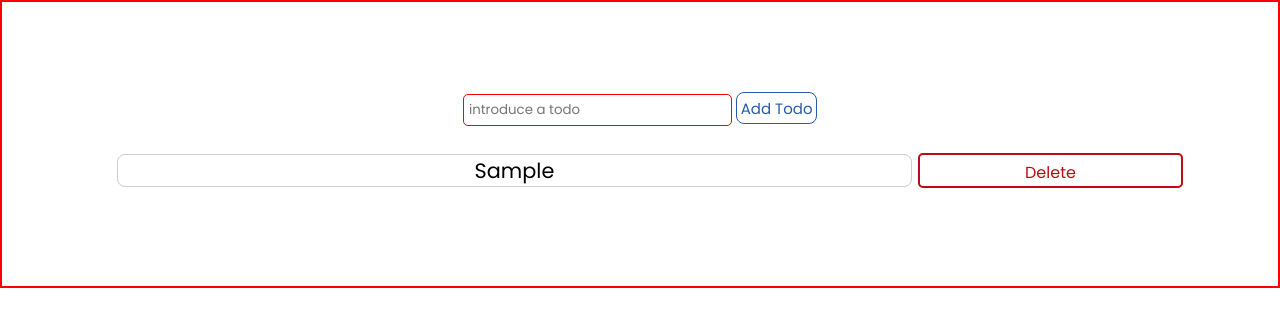
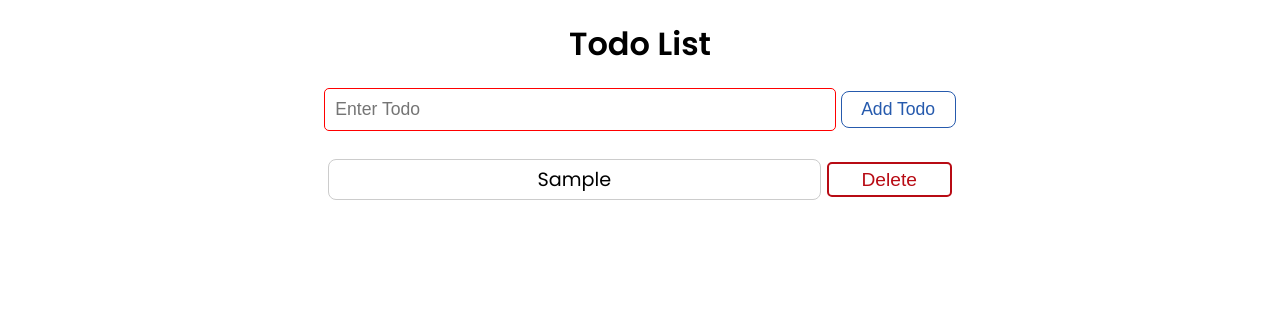
Before and after one commit to JuanGiacobbe/Test, a plain HTML site: page index.html in a window 1280 px wide. Both pictures are taken after typing "Sample" into the empty fields and a click on the input "add todo". Drawn offline with Linux system fonts and the light colour scheme.

Commit message:
improved styles

```diff
--- a/index.html
+++ b/index.html
@@ -11,8 +11,9 @@
 </head>
 <body>
     <div class="main">
+        <h1 class="title">todo list</h1>
         <form class="form">
-            <input type="text" class="todo" placeholder="introduce a todo">
+            <input type="text" class="todo" placeholder="enter todo">
             <input type="submit" value="add todo" class="add-btn">
         </form>
 
--- a/styles.css
+++ b/styles.css
@@ -1,10 +1,12 @@
 @import url('https://fonts.googleapis.com/css2?family=Poppins:wght@300;400;500;600;700&display=swap');
+
+
+/* GENERAL STYLES */
 
 *{
     margin: 0;
     padding: 0;
     box-sizing: border-box;
-    font-family: 'Poppins', sans-serif;
 }
 
 li{
@@ -12,33 +14,48 @@ li{
 }
 
 .main{
+    font-family: 'Poppins', sans-serif;
     display: flex;
-    justify-content: center;
     align-items: center;
     flex-direction: column;
-    padding: 90px;
-    border: 2px solid red;
+    height: 100vh;
+    padding: 20px;
+    background-color: #fff;
 }
+
+.title {
+    text-transform: capitalize;
+    font-size: 2rem;
+    font-weight: 600;
+    margin-bottom: 20px;
+}
+
 
 .todo{
     border-radius: 5px;
     border: 1px solid red;
-    padding: 5px;
+    padding: 10px;
+    width: 40vw;
+    font-size: 1.1rem;
+}
+.todo::placeholder {
+    font-size: 1.1rem;
+    text-transform: capitalize;
 }
 
 .add-btn{
-    padding: 3.5px;
+    width: 9vw;
+    padding: 7px;
     border-radius: 8px;
     border: 1.5px solid #265aad;
     background-color: #fff;
     color: #265aad;
-    font-size: 15px;
+    font-size: 1.1rem;
     cursor: pointer;
     text-transform: capitalize;
     transition: all .3s ease;
 }
 .add-btn:hover{
-    border: 1.5px solid #fff;
     background-color: #265aad;
     color: #fff;
 }
@@ -46,23 +63,23 @@ li{
 .list{
     text-align: center;
     margin-top: 20px;
-    width: 100%;
+    width: 50vw;
 }
+
 .elements{
     display: flex;
     justify-content: space-between;
     align-items: center;
-    font-size: 1.3rem;
-    height: 20px;
-    margin: 5px;
-    padding: 20px 0 20px 20px;
+    padding: 8px;
 }
 
 .text{
-    border: 1px solid #ccc;
-    width: 75%;
+    font-size: 1.2rem;
+    width: 100%;
     margin-right: 6px;
     border-radius: 8px;
+    padding: 5px;
+    border: 1px solid #ccc;
 }
 
 .delete-btn{
@@ -71,7 +88,7 @@ li{
     width: 25%;
     height: 35px;
     padding: 5px;
-    font-size: 1rem;
+    font-size: 1.2rem;
     border: none;
     border-radius: 5px;
     background-color: #fff;
@@ -82,5 +99,4 @@ li{
 .delete-btn:hover{
     background-color: #b80b14;
     color: #fff;
-    border: 2px solid #fff;
 }
```
